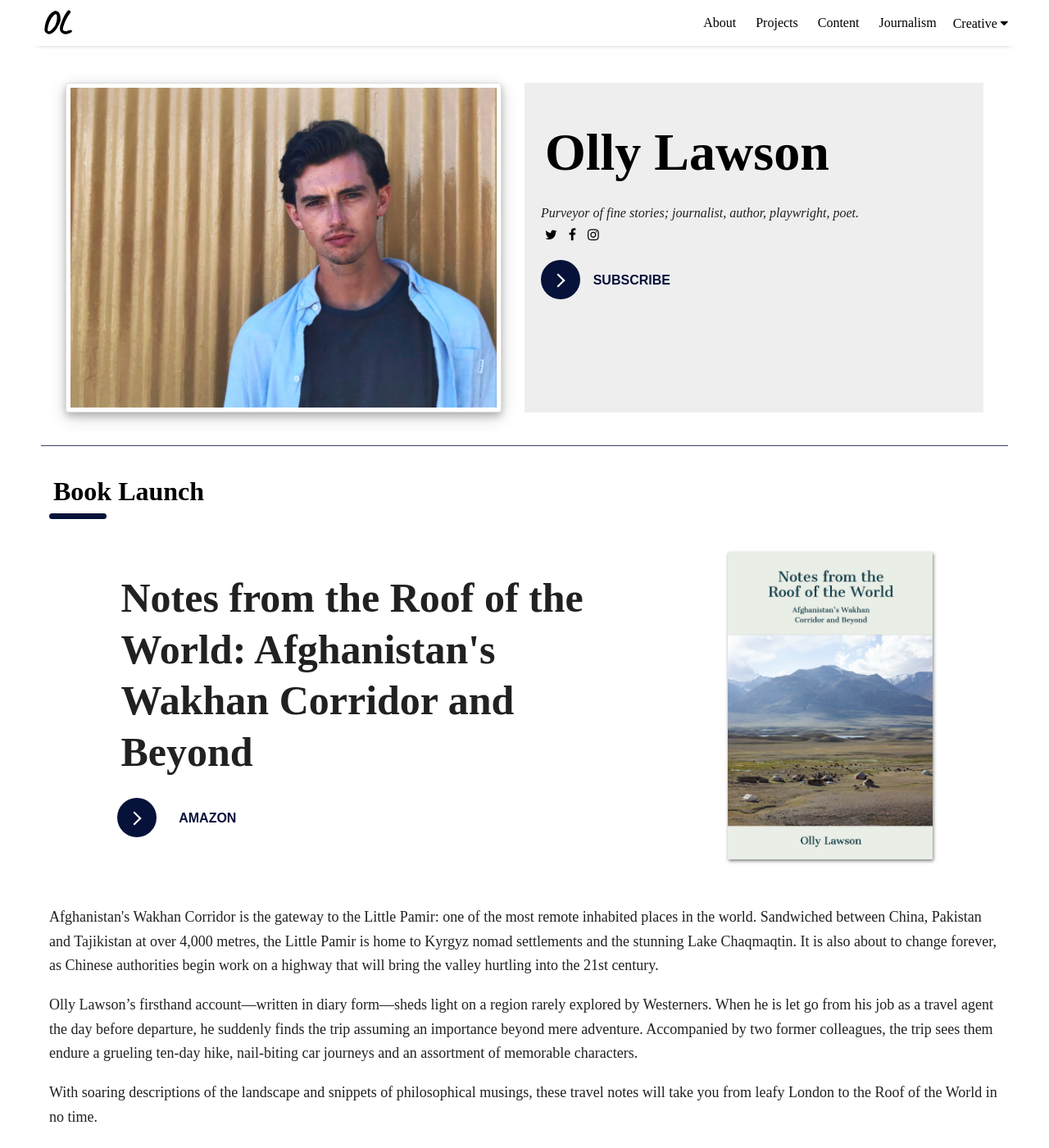
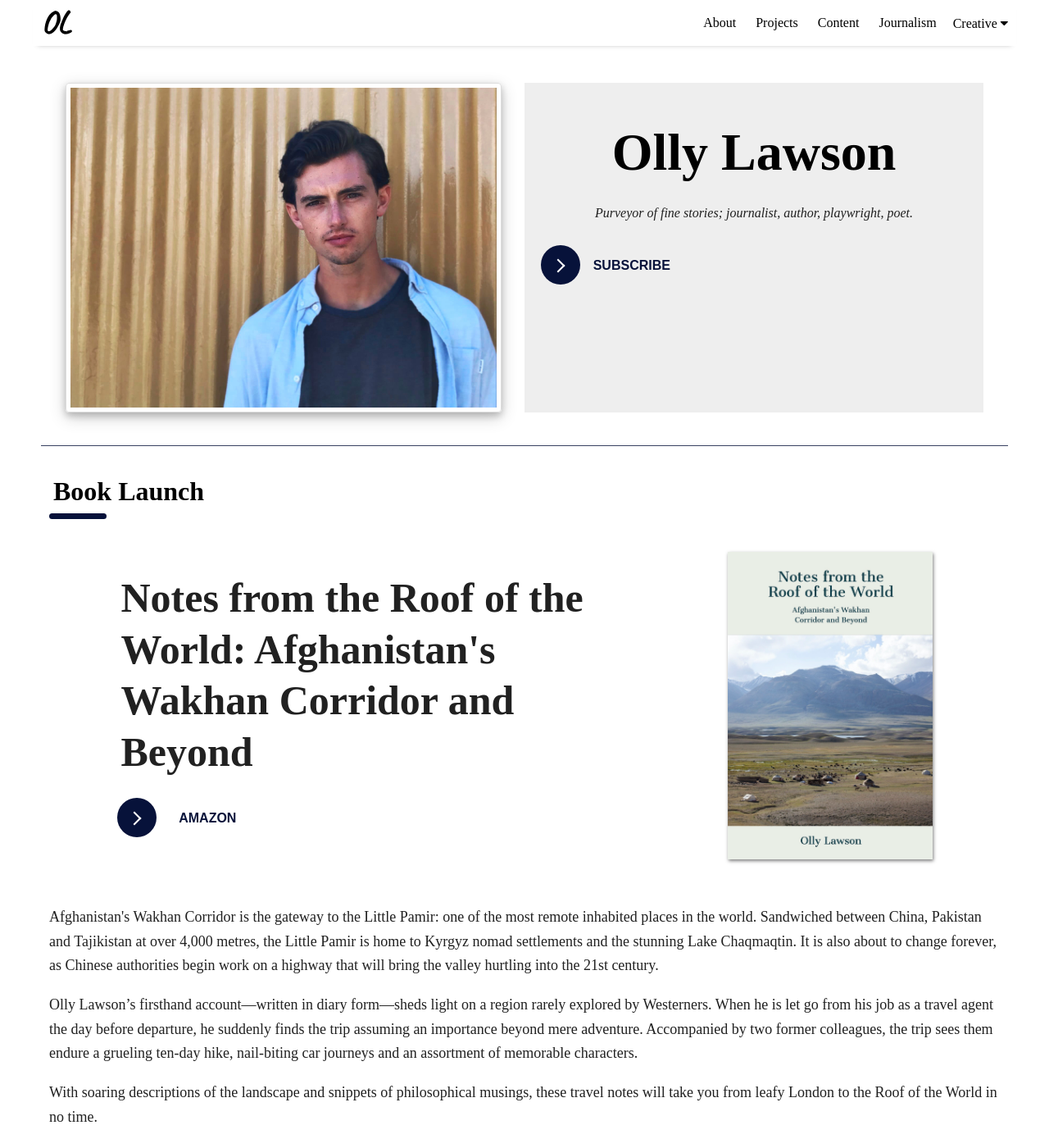
Before and after one commit to ollylawson/ollylawson.github.io, a Jekyll site: the page built from index.html, in a window 1280 px wide and 1400 px high. Shown: the whole window at 82% size. Built offline with Jekyll 4.4.1, drawn with Linux system fonts in a browser that asks for light colours; nearby versions of some CDN libraries; some web fonts are replaced; the list of posts is cut into pages by our own code.

Commit message:
intro css

```diff
--- a/_layouts/home.html
+++ b/_layouts/home.html
@@ -11,9 +11,10 @@ title: Home
         <h1>Olly Lawson</h1>
         <p><i>Purveyor of fine stories; journalist, author, playwright, poet.</i>
           <br>
+          <!--
           {% for item in site.data.settings.social %}
           <a href="{{ item.link }}" class="social-link" target="_blank"><i class="fa fa-{{ item.icon }}" aria-hidden="true"></i></a>
-          {% endfor %}
+          {% endfor %} -->
         </p>
         <div class="subscribe">
           <button class="btn">
--- a/assets/css/_sass/_home.scss
+++ b/assets/css/_sass/_home.scss
@@ -112,10 +112,11 @@ p {
 
   h1 {
     font-size: 4rem;
+    text-align: center;
   }
-
-  h2 {
-    align-items: center;
+  p {
+    padding-bottom: 10px;
+    text-align: center;
   }
 }
 
```
